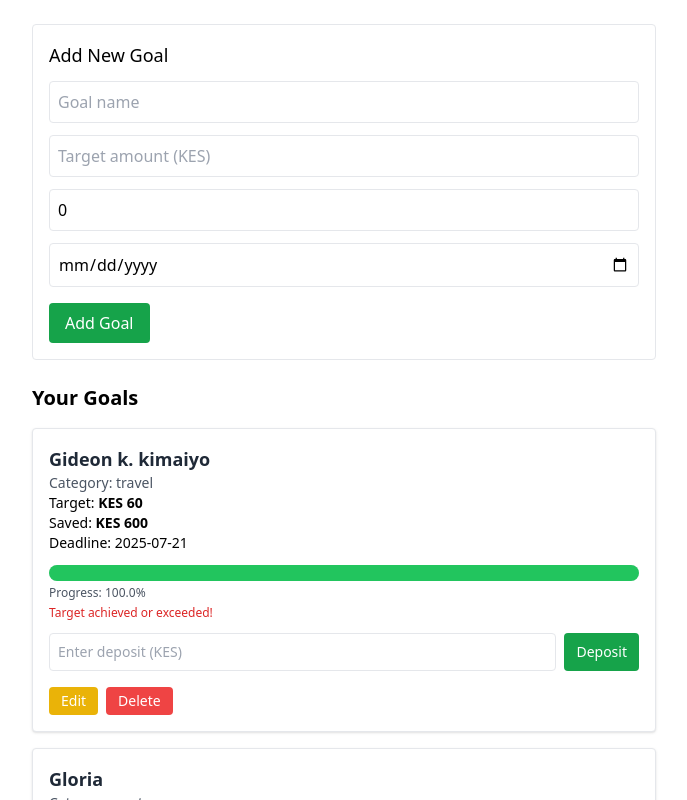
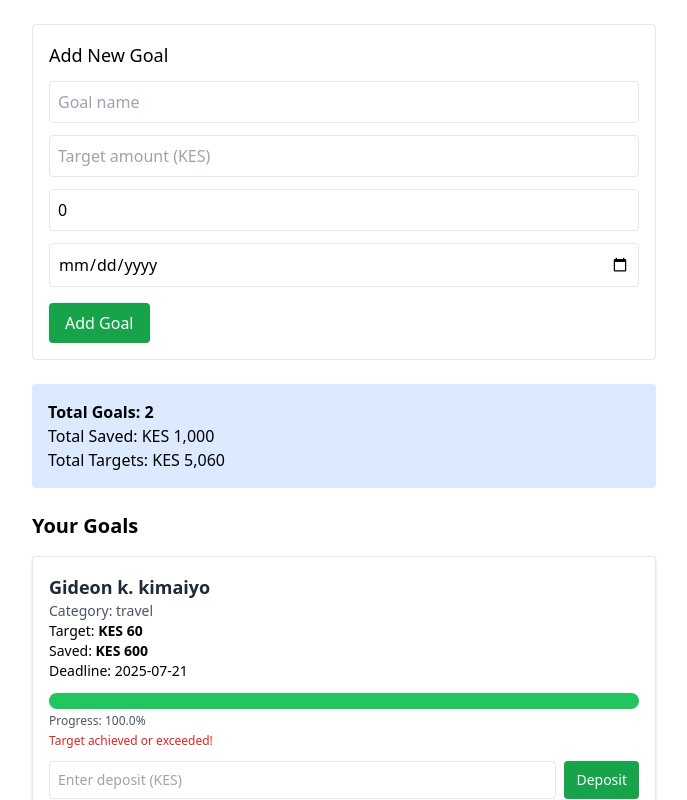
Before and after one commit to Gideon-Kipserem/smart-goal-planner, a React (Create React App) app: page / in a window 1280 px wide. Shown: the top 800 px of the page, without its empty margins (296-983 px from the left). Built offline with nearby package versions, Linux system fonts and the light colour scheme; data requests are answered from the project's data file.

Commit message:
Adds functionalities

```diff
--- a/src/App.js
+++ b/src/App.js
@@ -1,6 +1,7 @@
 import React, { useEffect, useState } from "react";
 import AddGoalForm from "./components/AddGoalForm";
 import GoalList from "./components/GoalList";
+import Overview from "./components/Overview";
 
 function App() {
   const [goals, setGoals] = useState([]);
@@ -65,6 +66,8 @@ function App() {
         cancelEdit={() => setEditingGoal(null)}
       />
 
+      <Overview goals={goals} />
+
       <h2 className="text-xl font-semibold mb-4">Your Goals</h2>
       <GoalList
         goals={goals}
```
Also changed, not shown: 1 other file (tests, documents, lock files or other folders).
